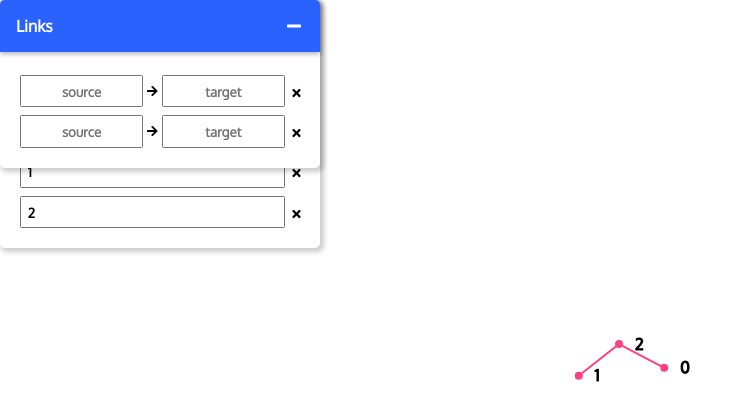
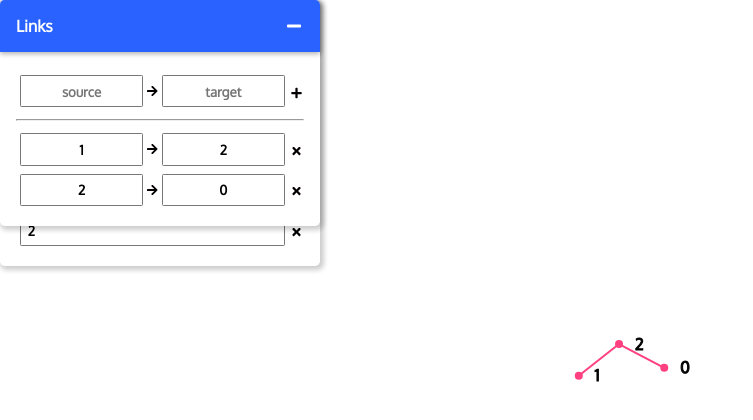
Before and after one commit to romangvk/graph-explorer, a React (Create React App) app: page / in a window 1280 px wide. Shown: the top 420 px of the page, without its empty margins (0-753 px from the left). Built offline with nearby package versions, Linux system fonts and the light colour scheme.

Commit message:
fleshed out input panels

```diff
--- a/src/App.js
+++ b/src/App.js
@@ -19,7 +19,7 @@ function App() {
         <NodeEditor value={addV} inputRef={addNodeRef}
           change={(v) => setAddV(v)}
           action={() => {
-            if (G.contains(graph, addV)) {
+            if (addV === "" || G.contains(graph, addV)) {
               console.log("Must be a new value");
             } else {
               setGraph((old) => G.addNode(old, addV));
@@ -28,6 +28,7 @@ function App() {
             addNodeRef.current.focus();
           }}
           icon={faPlus} />
+        <hr />
         <div className="list">
           {graph.nodes.map((node, i) => {
             return (
@@ -39,16 +40,39 @@ function App() {
                     setGraph((old) => G.updateNode(old, node.id, v))
                 }}
                 action={() => setGraph((old) => G.removeNode(old, node.id))}
+                enterAction={() => {
+                  if (i + 1 < graph.nodes.length) {
+                    nodeRefs.current[graph.nodes[i + 1].id].focus();
+                    nodeRefs.current[graph.nodes[i + 1].id].select();
+                    nodeRefs.current[graph.nodes[i + 1].id].scrollIntoView();
+                  } else {
+                    nodeRefs.current[node.id].blur();
+                  }
+                }}
                 icon={faTimes} />
             );
           })}
         </div>
       </FloatingPanel>
       <FloatingPanel title="Links">
+        <LinkEditor nodes={graph.nodes}
+          icon={faPlus} sourcePlaceholder="source" targetPlaceholder="target"
+          action={(source, target) => {
+            setGraph((old) => G.addLink(old, source, target));
+          }} />
+        <hr />
         <div className="list">
           {graph.links.map((link, i) => {
             return (
-              <LinkEditor key={i} source={link.source.v} target={link.target.v}
+              <LinkEditor key={i}
+                nodes={graph.nodes}
+                source={typeof link.source === 'number' ? link.source : link.source.id}
+                target={typeof link.target === 'number' ? link.target : link.target.id}
+                action={(source, target) => {
+                  setGraph((old) => {
+                    return G.removeLink(old, source, target);
+                  });
+                }}
                 icon={faTimes} />
             );
           })}
```
